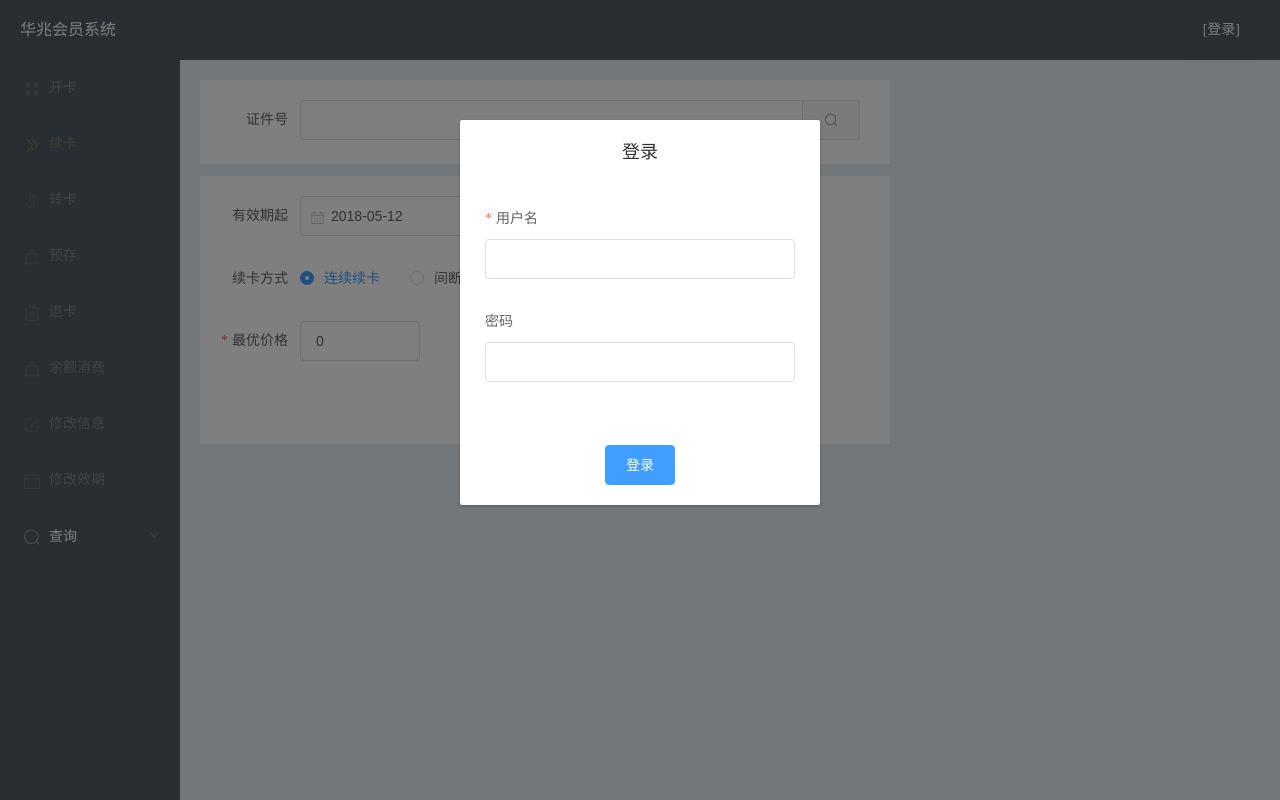
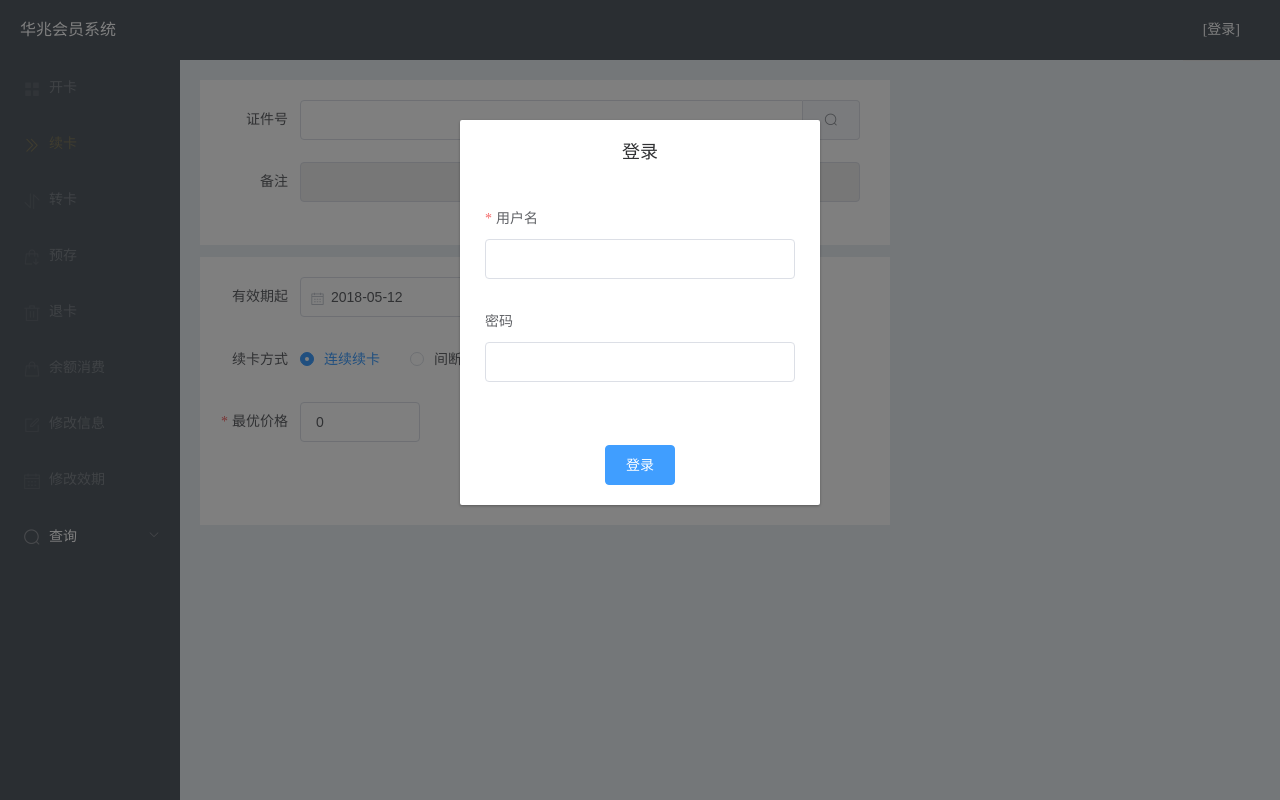
Before and after one commit to alansif/ah_mbadm, a Vue app: page /4 in a window 1280 px wide. Built offline with nearby package versions, Linux system fonts and the light colour scheme.

Commit message:
some change of renew

```diff
--- a/src/components/layout2.vue
+++ b/src/components/layout2.vue
@@ -7,6 +7,9 @@
                           @keyup.enter.native="dosearch0">
                     <el-button slot="append" icon="el-icon-search" @click="dosearch0"></el-button>
                 </el-input>
+            </el-form-item>
+            <el-form-item label="备注">
+                <el-input id="idcomment" v-model="comment" readonly="true" style="width: 560px"></el-input>
             </el-form-item>
         </el-form>
         <el-form ref="form1" :model="form1" :inline="true" label-width="80px" class="layout2f2">
@@ -56,6 +59,7 @@
         data() {
             return {
                 idnumber: '',
+                comment: '',
                 form1: {
                     period0: '',
                     period1: '',
@@ -83,6 +87,7 @@
                 this.$refs['bic'].queryall(this.idnumber, true, (err, data) => {
                     if (!err) {
 //                        this.form1.price = data['首次采购价格'];
+                        this.comment = data['备注'];
                         this.showbaseinfo = true;
                         this.cando = true;
                         this.baseinfodata = data;
@@ -148,10 +153,12 @@
 <style>
     .layout2f1 {
         width: 640px;
-        height: 44px;
         background-color: white;
         padding: 20px 30px 20px 20px;
         margin-bottom: 12px;
+    }
+    #idcomment.el-input__inner{
+        background-color: #eee;
     }
     .layout2f2 {
         width: 650px;
```
